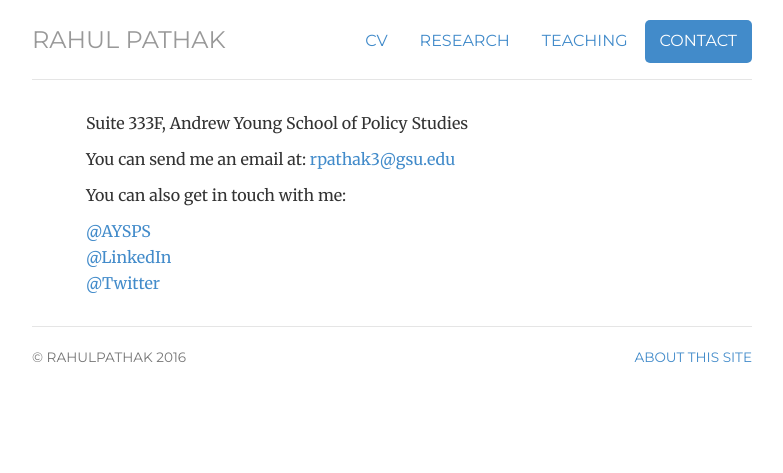
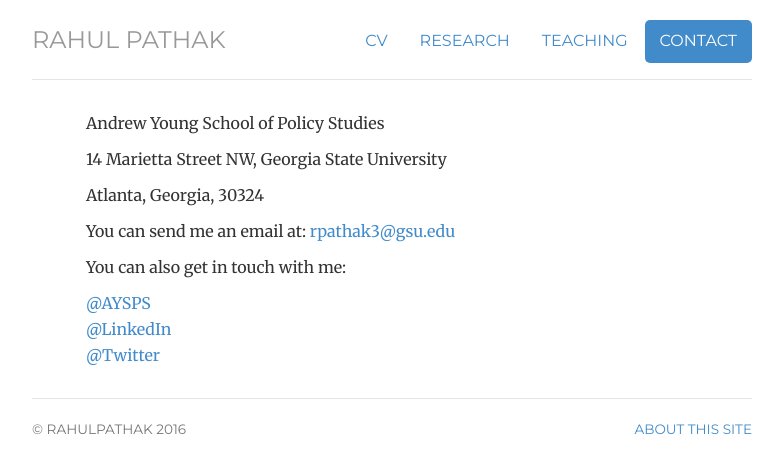
Before and after one commit to pathak-rahul/pathak-rahul.github.io, a Jekyll site: the page built from contact/index.html, in a window 1280 px wide. Shown: the top 473 px of the page, without its empty margins (248-1031 px from the left). Built offline with Jekyll 4.4.1, drawn with Linux system fonts in a browser that asks for light colours.

Commit message:
Update index.html

```diff
--- a/contact/index.html
+++ b/contact/index.html
@@ -11,7 +11,9 @@ description: Contact information for Rahul Pathak.
 
 
 
-	<p>Suite 333F, Andrew Young School of Policy Studies</p>
+	<p>Andrew Young School of Policy Studies</p>
+	<p>14 Marietta Street NW, Georgia State University</p>
+	<p>Atlanta, Georgia, 30324</p>
 
 	<p>You can send me an email at: <a href="mailto:rpathak3@gsu.edu">rpathak3@gsu.edu</a></p>
 
```
